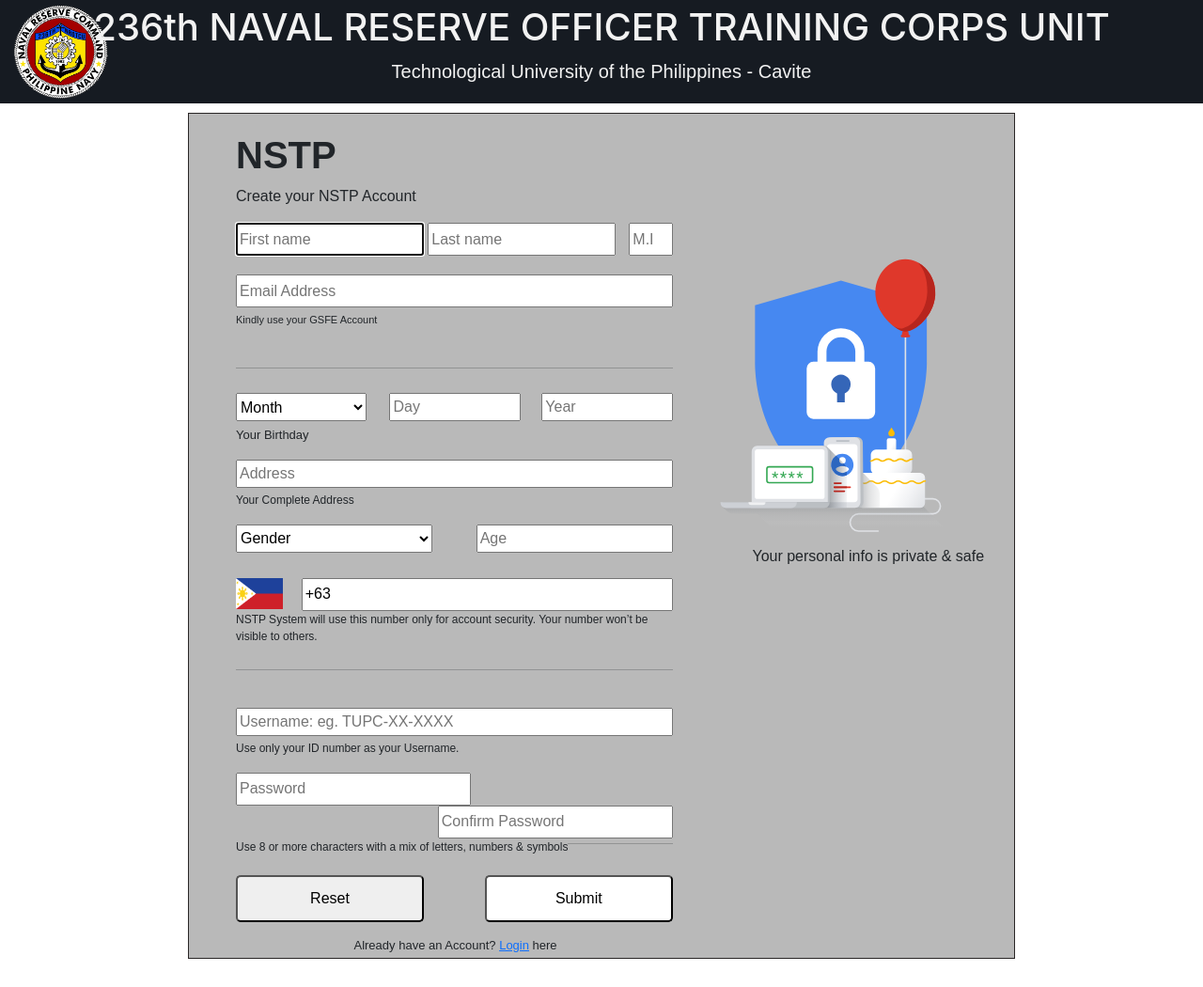
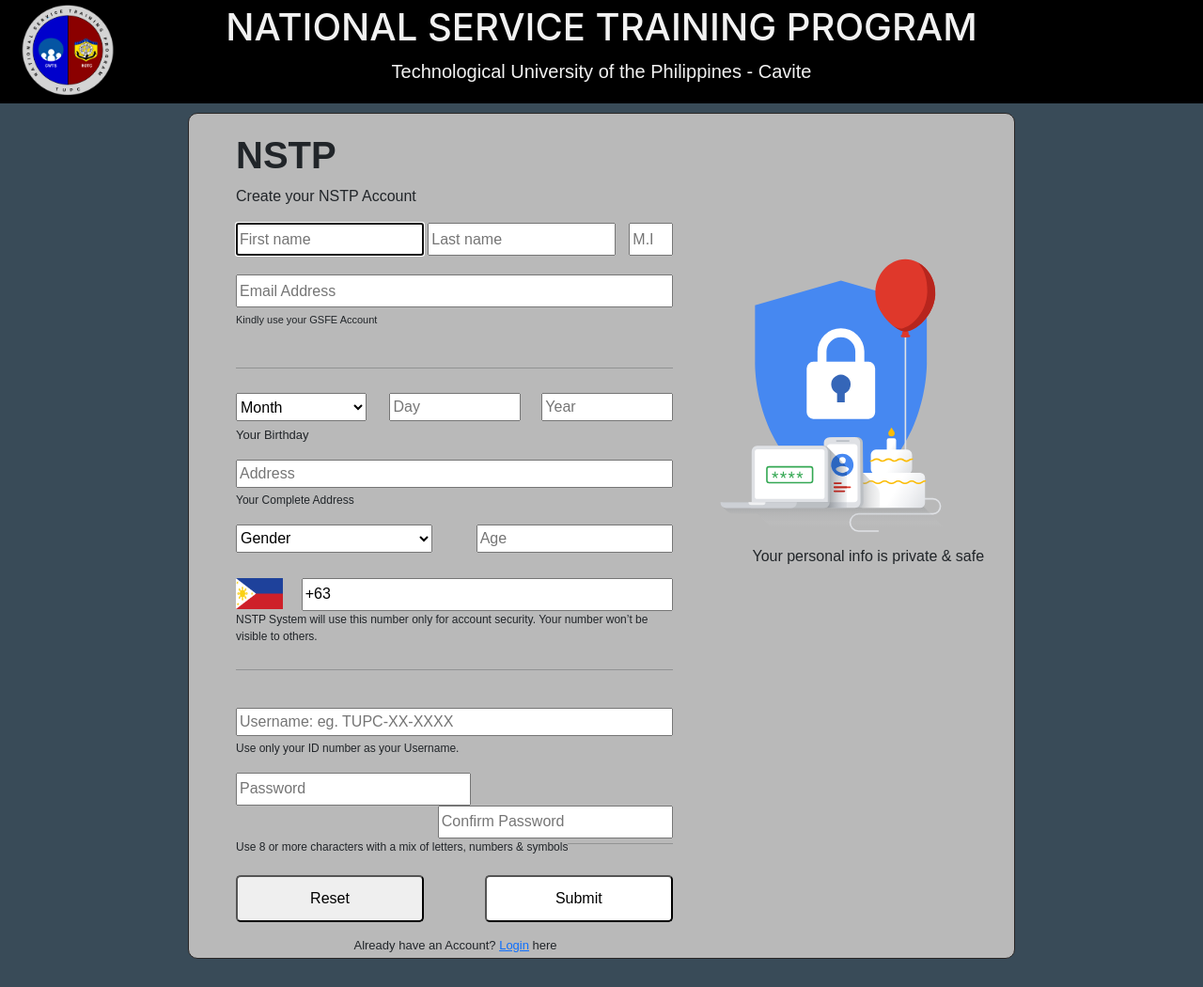
Before and after one commit to DECODER69/NSTP_SYSTEM, a PHP site: page /register.html in a window 1280 px wide. Shown: the whole page at 94% size. Run offline with PHP 8.4, Linux system fonts and the light colour scheme.

Commit message:
NSTP_SYSTEM
landis

```diff
--- a/css/register.css
+++ b/css/register.css
@@ -2,18 +2,18 @@
     margin: 0;
     padding: 0;
     font-family: 'Raleway', sans-serif;
-    background-color: rgb(255, 255, 255);
+    background-color: rgb(57, 75, 88);
     height: 1050px;
 }
 
 .header {
     margin: 0;
-    background-color: rgb(22, 27, 34);
+    background-color: rgb(0, 0, 0);
     height: 110px;
 }
 
 #logo img {
-    width: 100px;
+    width: 114px;
     height: 100px;
     /* padding: 10px; */
     margin-top: 5px;
@@ -50,6 +50,7 @@
     padding: 20px;
     padding-left: 50px;
     margin-bottom: 40px;
+    border-radius: 10px;
 }
 
 .registration {
--- a/css/style.css
+++ b/css/style.css
@@ -41,7 +41,7 @@
     }
 
     .greetings {
-        width: 50%;
+        width: 40%;
         height: 500px;
         margin-left: 10px;
         margin-top: 50px;
--- a/register.html
+++ b/register.html
@@ -16,10 +16,10 @@
     <div id="bg-color">
         <div class="header">
             <div id="logo">
-                <img src="image/236.png" alt="logo">
+                <img src="image/logo.png" alt="logo">
             </div>
             <div id="name">
-                <h1>236th NAVAL RESERVE OFFICER TRAINING CORPS UNIT</h1>
+                <h1>NATIONAL SERVICE TRAINING PROGRAM</h1>
                 <p1>Technological University of the Philippines - Cavite</p1>
             </div>
 
```
